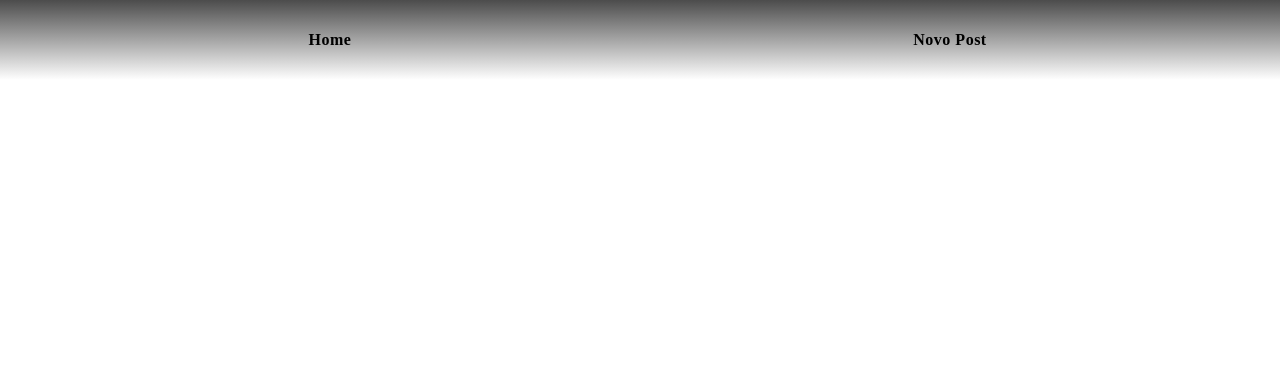
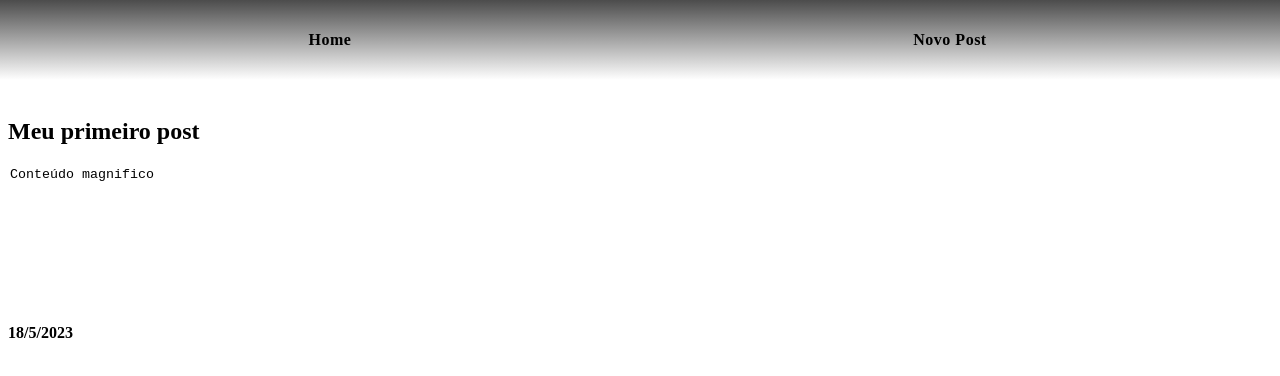
Before and after one commit to SandySei/Blog-Sem-Backend, a Vue app: page /detail/0 in a window 1280 px wide. Shown: the top 376 px of the page. Built offline with nearby package versions, Linux system fonts and the light colour scheme.

Commit message:
Adição de link para detalhes e página para detalhes

```diff
--- a/src/components/PostForm.vue
+++ b/src/components/PostForm.vue
@@ -16,7 +16,12 @@ export default {
   methods: {
     handleClick(event) {
       if (!this.formData.title) {
-        alert("Preencha o Título do post ! \u2368");
+        alert("Preencha o Título do post !");
+        return;
+      }
+
+      if (!this.formData.content) {
+        alert("Preencha o Conteúdo do post !");
         return;
       }
 
@@ -24,12 +29,16 @@ export default {
 
       const dataDaPostagem = ` \ud83d\udcc6 ${now.getDate()}/${
         now.getMonth() + 1
-      }/${now.getFullYear()} - \ud83d\udd52 ${now.getHours()}:${now.getMinutes()}:${now.getSeconds()}`;
+      }/${now.getFullYear()}`;
+
+
+      const horarioDaPostagem = ` \ud83d\udd52 ${now.getHours()}:${now.getMinutes()}:${now.getSeconds()}`;
 
       const postData = {
         title: this.formData.title,
         content: this.formData.content,
         datetime: dataDaPostagem,
+        hora: horarioDaPostagem,
       };
 
       if (this.isEditing) {
--- a/src/views/Detail.vue
+++ b/src/views/Detail.vue
@@ -1 +1,35 @@
-<template></template>
+<script>
+export default {
+  props: {
+    posts: Array,
+  },
+  data() {
+    //acessa o parametro id uma única vez
+    const id = this.$route.params.id;
+
+    return {
+      id: id,
+      post: this.posts[id],
+    };
+  },
+};
+</script>
+
+<template>
+     <h2>{{ post.title }}</h2>
+
+     <textarea :value="post.content"></textarea>
+
+     <h4>{{ post.datetime }}</h4>
+     <h5> {{ post.hora }}</h5>
+</template>
+
+
+<style scoped>
+textarea {
+    resize: none;
+    outline: none;
+    border: none;
+    width: 80%;
+}
+</style>
--- a/src/views/Home.vue
+++ b/src/views/Home.vue
@@ -46,7 +46,7 @@ export default {
     },
     deletePost() {
       const id = this.getPostId(this.selectedPost.title);
-      this.$emit ("delete-post", id);
+      this.$emit("delete-post", id);
 
       this.setupModal();
     },
@@ -63,21 +63,32 @@ export default {
 
   <div id="lista-posts">
     <div class="post" v-for="(post, index) in filteredPosts" :key="post.key">
-      <h3>
-        {{ post.title
-        }}<RouterLink :to="`/edit/${getPostId(post.title)}`"
-          ><span class="material-symbols-outlined" h>
+      <div class="flex">
+        <RouterLink :to="`/detail/${getPostId(post.title)}`">
+          <h3>
+            {{ post.title }}
+          </h3>
+        </RouterLink>
+        <RouterLink :to="`/edit/${getPostId(post.title)}`">
+          <span class="material-symbols-outlined" h>
             edit_note
           </span></RouterLink
-        ><span
+        >
+        <span
           class="material-symbols-outlined"
           @click="setupModal(getPostId(post.title))"
         >
           delete
         </span>
-      </h3>
+      </div>
+
+
       <p>{{ post.content }}</p>
+
       <h4>{{ post.datetime }}</h4>
+
+      <h5>{{ post.hora }}</h5>
+
     </div>
   </div>
   <div class="modal" v-show="showModal">
```
